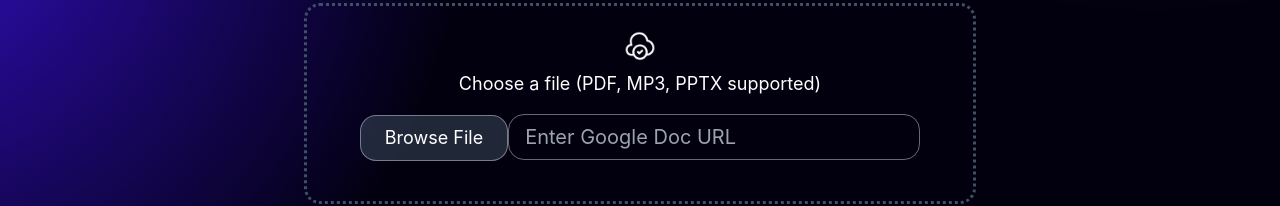
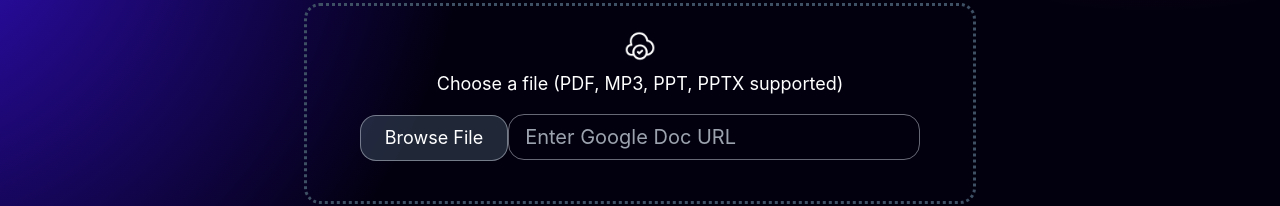
Before and after one commit to AOSSIE-Org/EduAid, a React (Create React App) app in the folder eduaid_web/: page /#/input in a window 1280 px wide. Shown: the part 464-670 px from the top of the page. Built offline with nearby package versions, Linux system fonts and the light colour scheme; no server answers.

Commit message:
added ppt2txt lib to support .ppt files

```diff
--- a/eduaid_web/src/pages/Text_Input.jsx
+++ b/eduaid_web/src/pages/Text_Input.jsx
@@ -184,7 +184,7 @@ const Text_Input = () => {
         {/* File Upload Section */}
         <div className="w-full max-w-2xl mx-auto border-[3px] rounded-2xl text-center px-6 py-6 border-dotted border-[#3E5063] mt-6">
           <img className="mx-auto mb-2" height={32} width={32} src={cloud} alt="cloud" />
-          <p className="text-white text-lg">Choose a file (PDF, MP3, PPTX supported)</p>
+          <p className="text-white text-lg">Choose a file (PDF, MP3, PPT, PPTX supported)</p>
 
           <input type="file" ref={fileInputRef} onChange={handleFileUpload} style={{ display: "none" }} />
           <button
```
Also changed, not shown: 1 other file (tests, documents, lock files or other folders).
